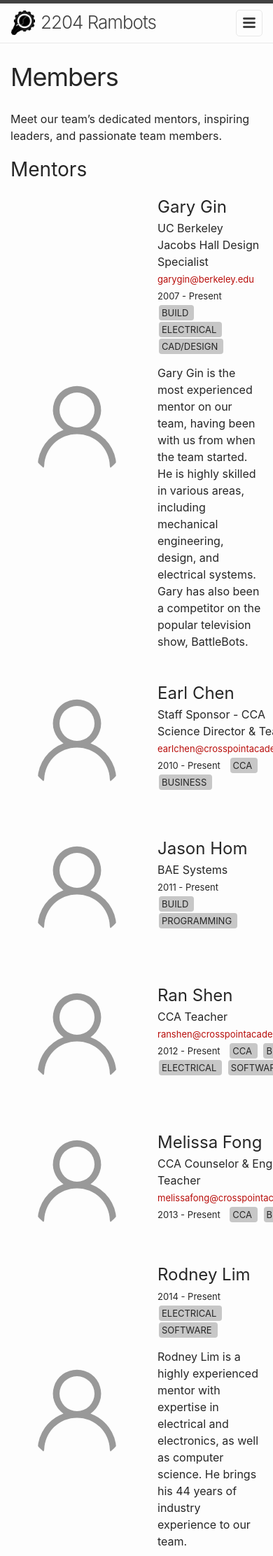
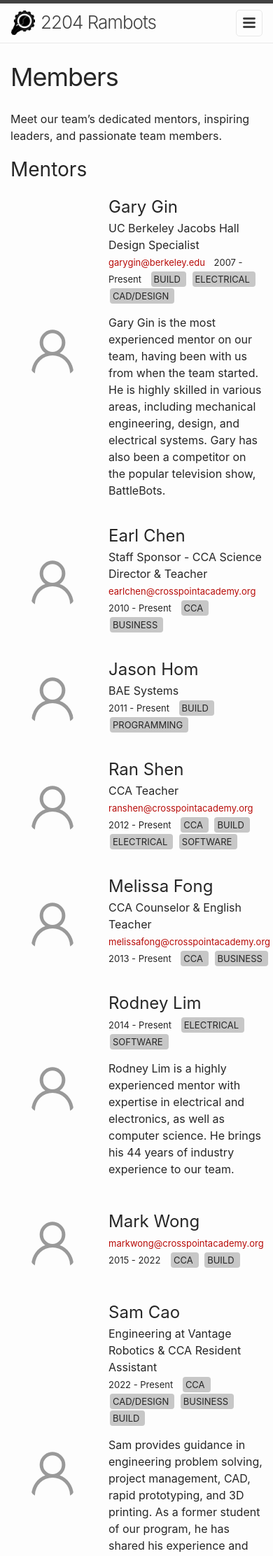
Before and after one commit to frc2204/website, a Jekyll site: the page built from members.md, in a window 390 px wide. Shown: the top 2224 px of the page at 70% size. Built offline with Jekyll 4.4.1, drawn with Linux system fonts in a browser that asks for light colours.

Commit message:
Member mobile optimization

```diff
--- a/_sass/minima/_layout.scss
+++ b/_sass/minima/_layout.scss
@@ -333,6 +333,11 @@
     padding: 20px;
     border-radius: 50%;
     margin-right: 20px;
+
+    @media (max-width: $on-palm) {
+      width: 80px;
+      height: auto;
+    }
   }
 
   .mentor-info {
@@ -417,6 +422,9 @@
 
     }
 
+    @media (max-width: $on-laptop) {
+      width: 48%;
+    }
 
   }
 }
```
